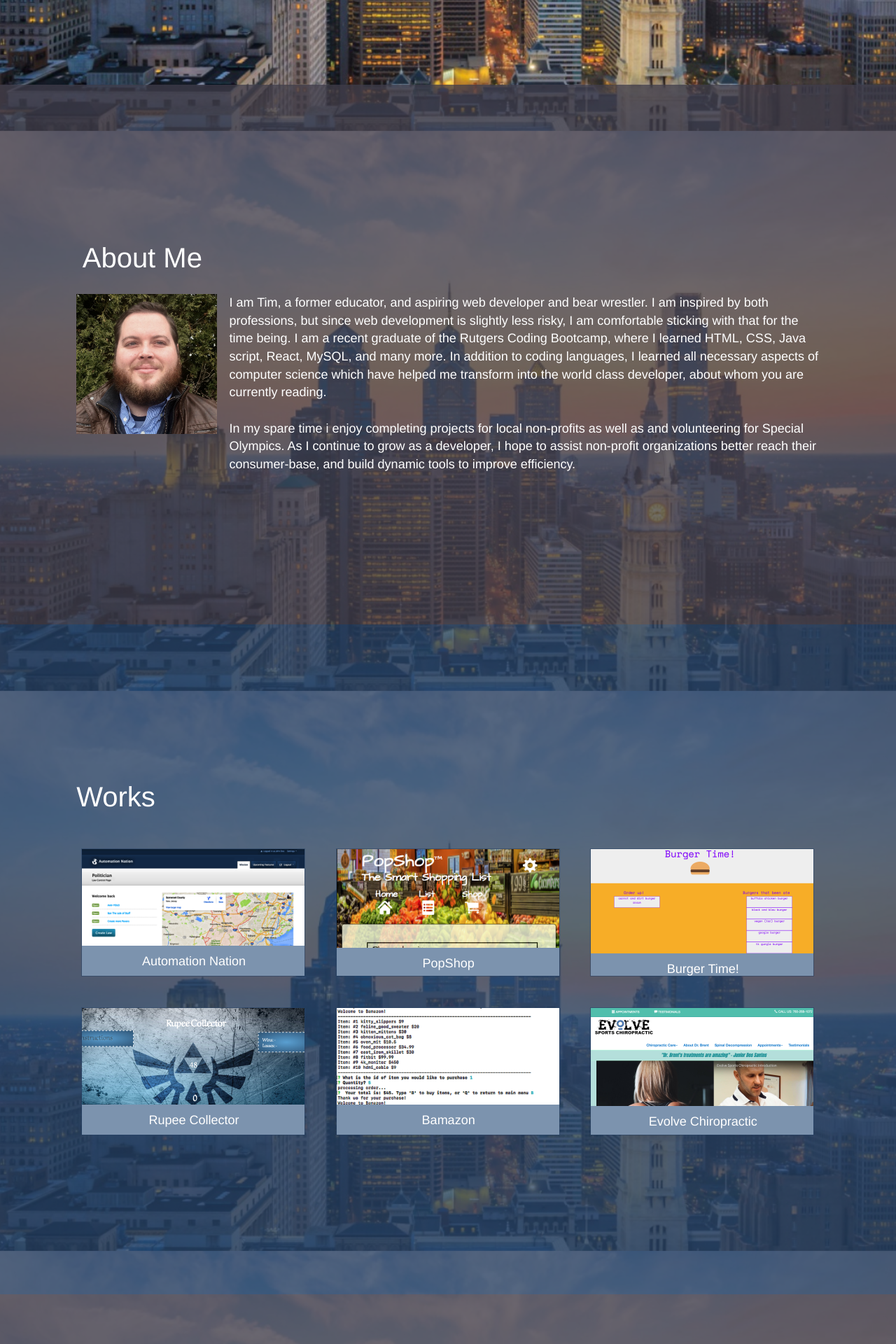
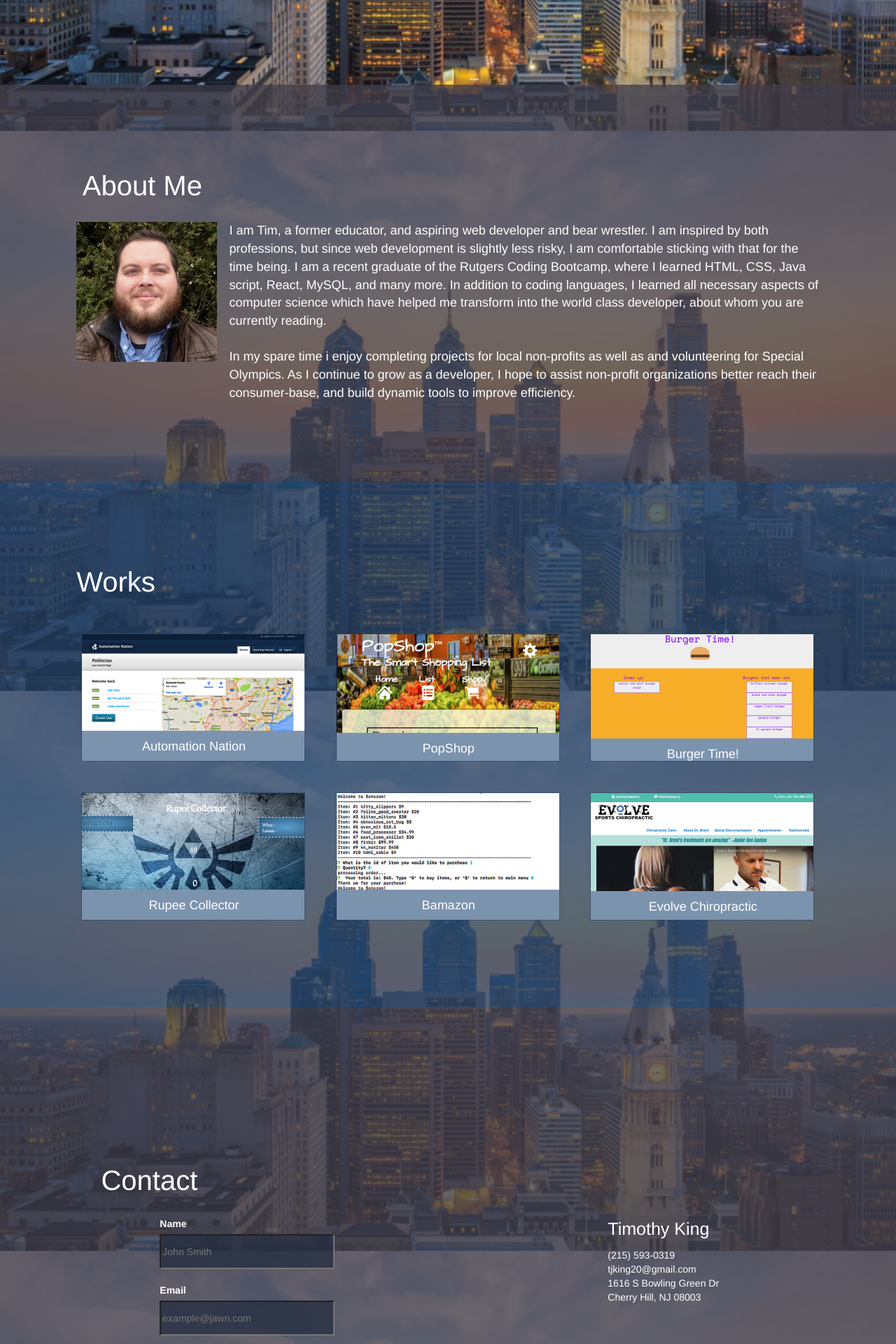
Before and after one commit to tjking20/portfolio, a PHP site: page / in a window 1280 px wide. Shown: the part 613-2533 px from the top of the page at 70% size. Run offline with PHP 8.4, Linux system fonts and the light colour scheme; some libraries are stand-ins or nearby versions.

Commit message:
fixed spacing issue in sections, reduced padding by 8%

```diff
--- a/assets/css/style.css
+++ b/assets/css/style.css
@@ -23,7 +23,7 @@ h2{
     color: white;
     width: 100%;
     overflow-x: hidden;
-    padding: 16% 0;
+    padding: 8% 0;
 }
 
 /*.push{
--- a/assets/js/app.js
+++ b/assets/js/app.js
@@ -1,6 +1,6 @@
 $(document).ready(function(){
 
-	console.log("online")
+
 
 	//function scrolls to appropriate sections of page
 	$(document).on("click", ".nav-link", function(){
```
